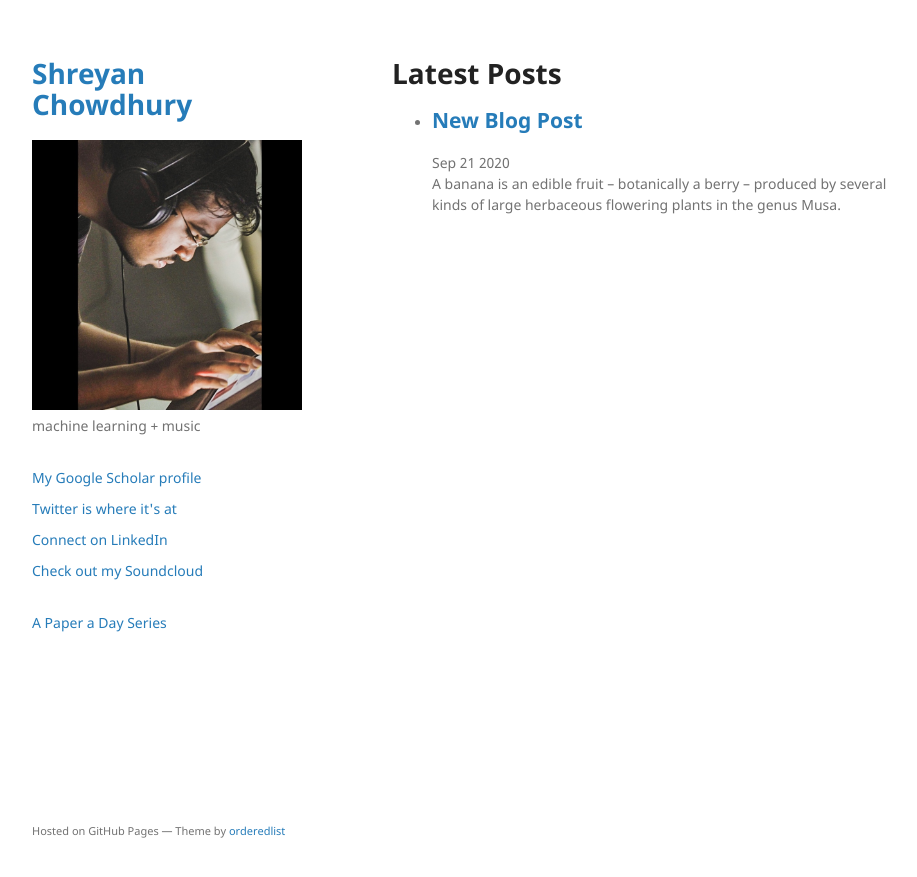
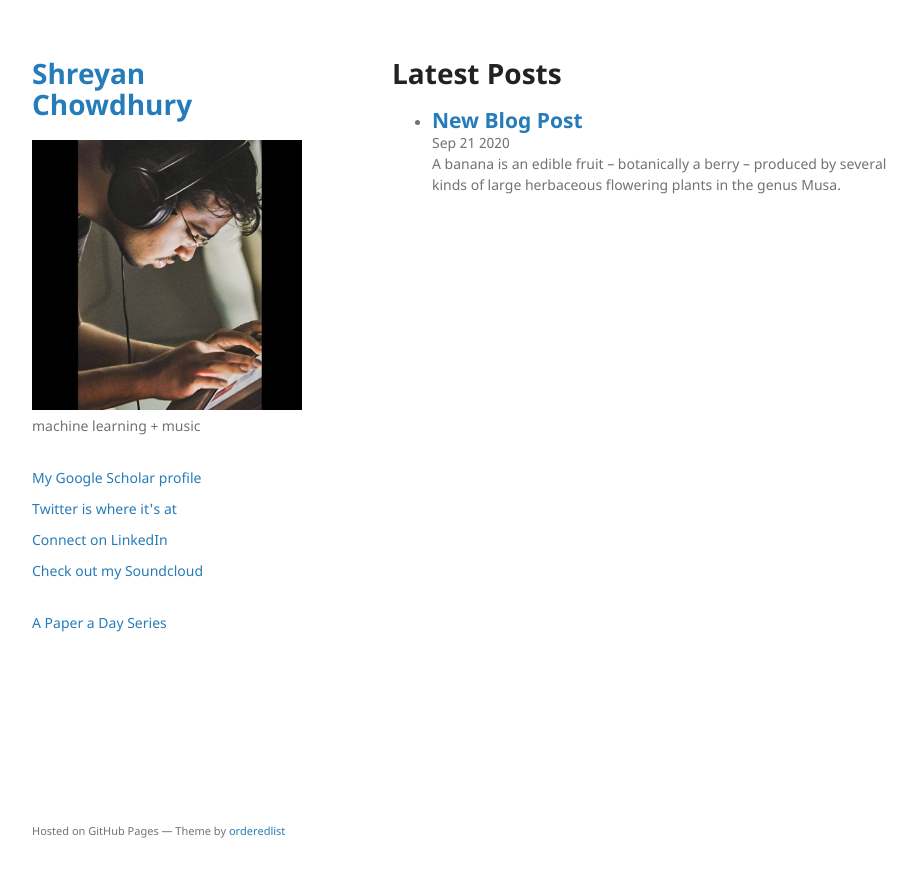
Before and after one commit to shreyanc/shreyanc.github.io, a Jekyll site: the page built from blog.html, in a window 1280 px wide. Shown: the top 877 px of the page, without its empty margins (178-1095 px from the left). Built offline with Jekyll 4.4.1, drawn with Linux system fonts in a browser that asks for light colours.

Commit message:
Update blog.html

```diff
--- a/blog.html
+++ b/blog.html
@@ -8,7 +8,7 @@
 <ul>
   {% for post in site.posts %}
     <li>
-      <h2><a href="{{ post.url }}">{{ post.title }}</a></h2>
+      <h2 style="margin:0;padding:0"><a href="{{ post.url }}">{{ post.title }}</a></h2>
       {{ post.date | date: "%b %d %Y" }}
       {{ post.excerpt }}
     </li>
```
